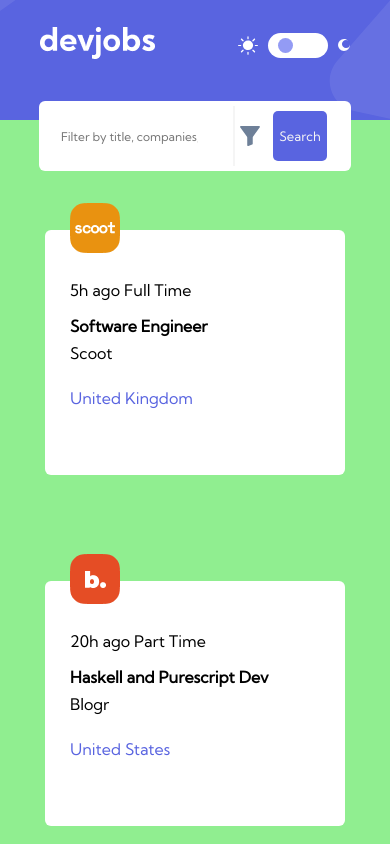
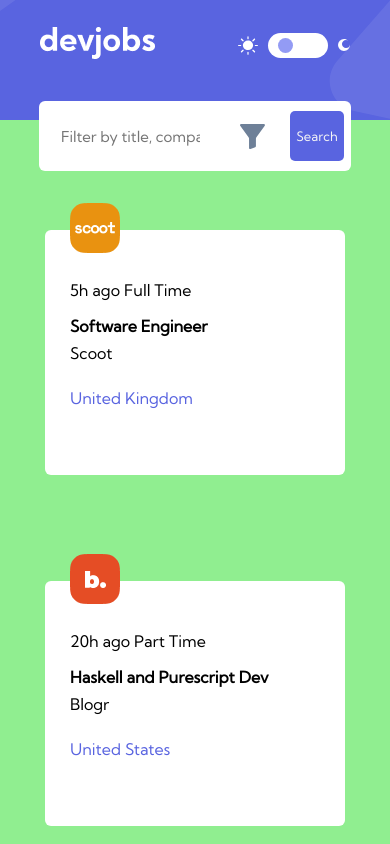
Before and after one commit to JorgeQ1/dev-job, a plain HTML site: page html_fies/index.html in a window 390 px wide. Shown: the top 844 px of the page. Drawn offline with Linux system fonts and the light colour scheme.

Commit message:
some tweaks on for mobile screens

```diff
--- a/css_files/homepage.css
+++ b/css_files/homepage.css
@@ -373,12 +373,6 @@
         gap: 13px;
         margin-left: none;
     }
-    /* .job-y{
-        border: 2px solid red;
-        width: 20px;
-        height: 20px;
-    } */
-
     .input-button p{
         text-align: justify;
         font-size: 13px;
@@ -530,12 +524,6 @@
         gap: 13px;
         margin-left: none;
     }
-    /* .job-y{
-        border: 2px solid red;
-        width: 20px;
-        height: 20px;
-    } */
-
     .input-button p{
         text-align: justify;
         font-size: 13px;
@@ -585,9 +573,6 @@
         align-items: center;
         width: 130px;
     }
-    /* .load-more button:hover{
-        background-color: rgba(147, 155, 244, 1);
-    } */
 }
 
 @media only screen and (max-width: 425px) {
@@ -633,16 +618,9 @@
         /* border: 2px solid red; */
     }
     .input-company{
-        /* border: 2px solid black;
-        width: 70%;
-        border-right: 2px solid #f5f5f5;
-        height: 60px;
-        display: flex;
-        align-items: center;
-        gap: 3px; */
-        /* border: 2px solid greenyellow; */
         width: 70%;
         padding-left: 20px;
+        border: none;
     }
     .input-company img{
         /* border: 2px solid blue;
@@ -656,7 +634,7 @@
         text-align: left;
         outline: none;
         border: none;
-        font-size: 12px;
+        font-size: 15px;
         color: var(--text-color);
         background-color: var(--input-background-color);
     }
@@ -679,6 +657,7 @@
         align-items: center;
         gap: 13px;
         margin-left: none;
+        gap: 25px;
     }
     .input-button input{
         display: none;
@@ -690,9 +669,9 @@
     /* filter for mobile */
     .filter{
         background-image: url(/starter-code/assets/mobile/icon-filter.svg);
-        width: 20px;
+        width: 25px;
         background-repeat: no-repeat;
-        height: 20px;
+        height: 25px;
         /* border: 2px solid red; */
         background-size: cover;
         background-position: center;
```
